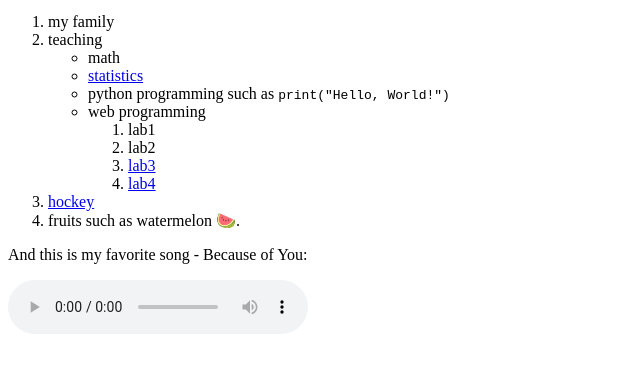
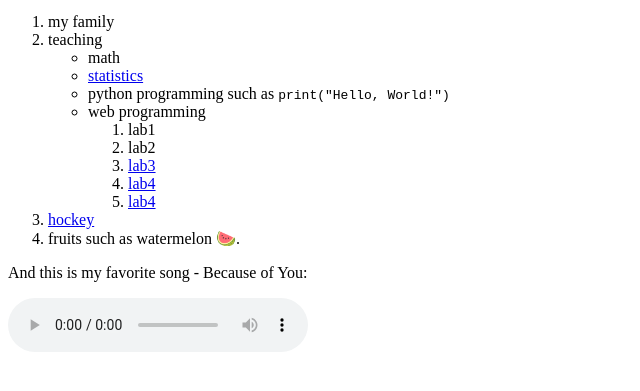
Before and after one commit to khslahoriya/bluecrab168.github.io, a plain HTML site: page index.html in a window 1280 px wide. Shown: the part 221-612 px from the top of the page, without its empty margins (0-640 px from the left). Drawn offline with Linux system fonts and the light colour scheme.

Commit message:
Update index.html

```diff
--- a/index.html
+++ b/index.html
@@ -20,6 +20,7 @@
                             <li>lab2</li>
                             <li><a href="lab3_count_up_down.html">lab3</a></li>
                             <li><a href="lab4_calculator.html">lab4</a></li>
+                            <li><a href="lab5_weather_app.html">lab4</a></li>
                         </ol>
                 </ul>
             <li><a href="https://www.instagram.com/p/CweafgwuQSs/?img_index=2">hockey</a></li>
```
